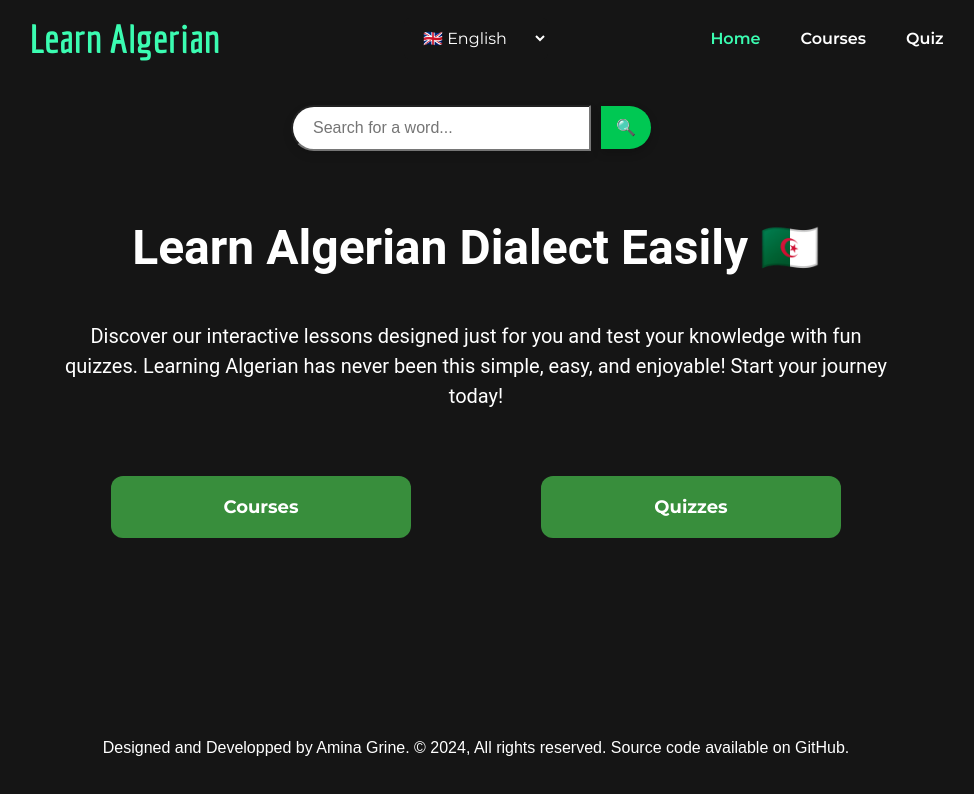
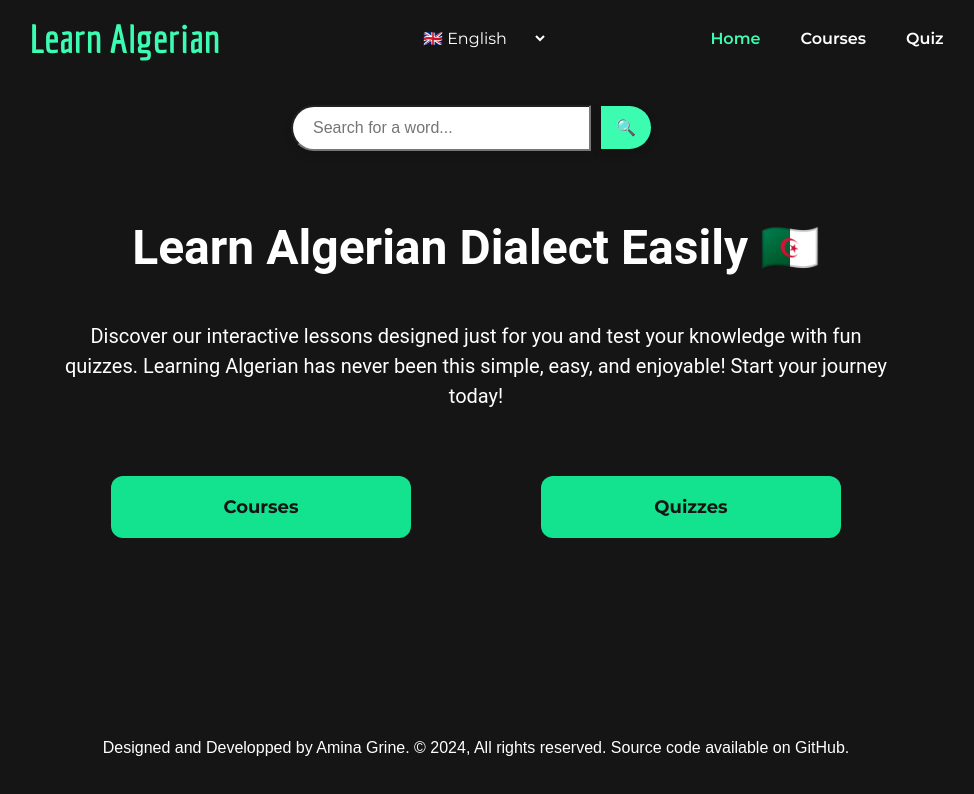
Before and after one commit to aminagr/AlgerianDialect, a React (Vite) app: page / in a window 1280 px wide. Shown: the top 794 px of the page, without its empty margins (164-1138 px from the left). Built offline with nearby package versions, Linux system fonts and the light colour scheme.

Commit message:
Style updated

```diff
--- a/src/styles/Courses.css
+++ b/src/styles/Courses.css
@@ -183,12 +183,12 @@
   }
 
   .search-bar input:focus {
-    border-color: /*#9B59B6;*/ #00C853;
+    border-color: /*#9B59B6;*/ #3Bfcb1;
     box-shadow: 0 4px 20px rgba(0, 123, 255, 0.3);
   }
 
   .search-icon {
-    background: /*#5500f9;  #9B59B6; #198F8F;  */ #00C853;
+    background: /*#5500f9;  #9B59B6; #198F8F;  */ #3Bfcb1;
     border: none;
     border-radius: 0 30px 30px 0;
     cursor: pointer;
--- a/src/styles/Home.css
+++ b/src/styles/Home.css
@@ -81,7 +81,8 @@
 .courses-button,
 .quizzes-button {
 
-    background-color:#388E3C;
+    background-color:#13e28f;
+    color: #151515;
 }
 
 
--- a/src/styles/Quiz.css
+++ b/src/styles/Quiz.css
@@ -42,7 +42,9 @@ button {
 }
 
 .level-button{
-  background-color: #00C853;
+  background-color: #007336;
+  color:#151515;
+  font-weight: 600;
   padding: 30px 40px;
   font-size: 18px;
 }
```
